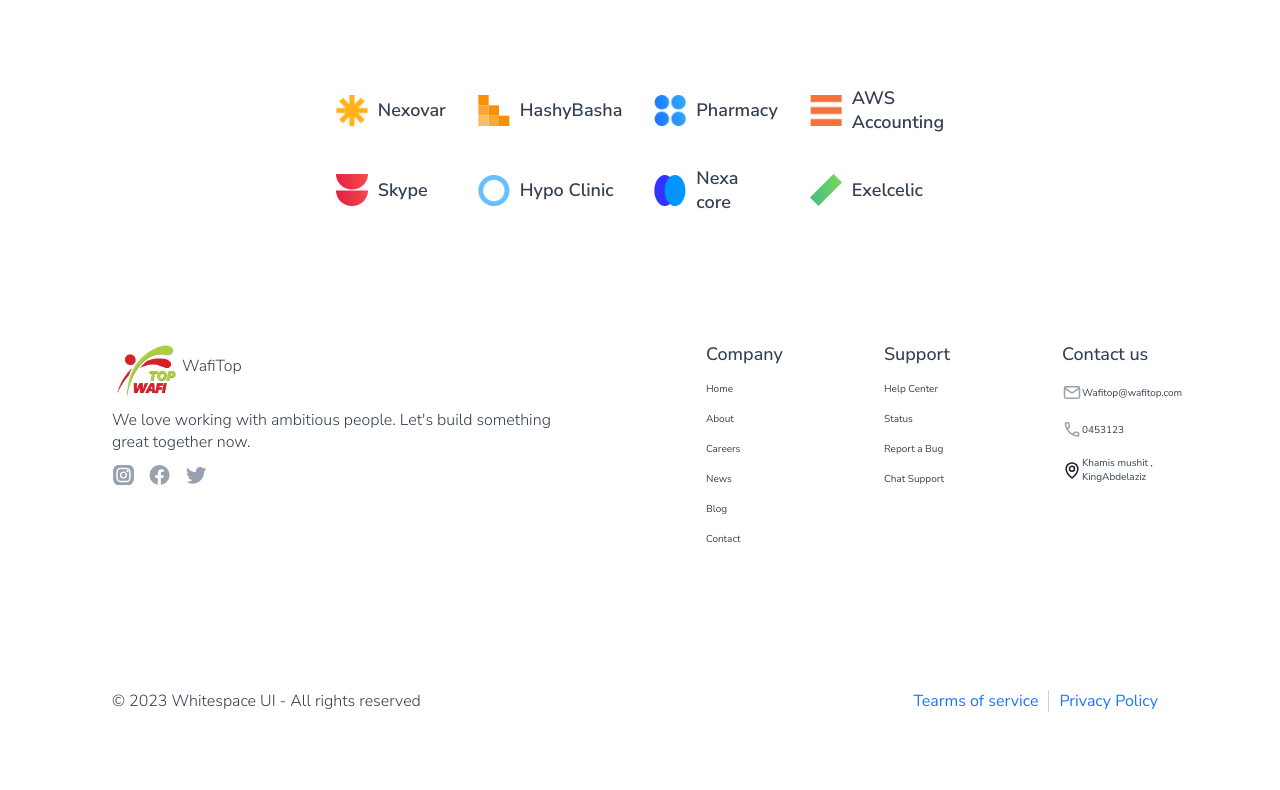
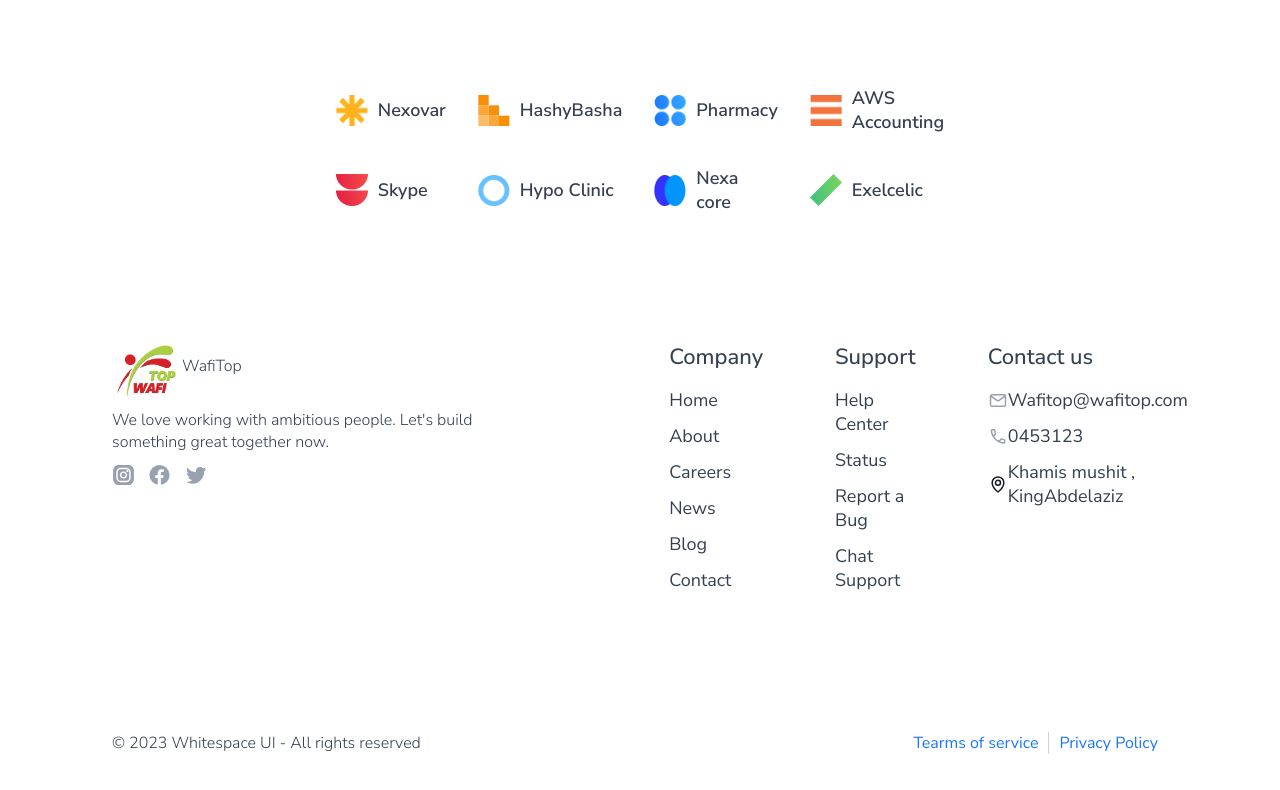
Before and after one commit to AhmedMedhat77/dev-website, a React (Create React App) app: page / in a window 1280 px wide. Shown: the part 3810-4600 px from the top of the page. Built offline with nearby package versions, Linux system fonts and the light colour scheme.

Commit message:
footer fix

```diff
--- a/src/scss/layouts/_footer.scss
+++ b/src/scss/layouts/_footer.scss
@@ -47,12 +47,13 @@
     &__list {
       &-title {
         color: $--color-black-2;
-        font-size: 1.8rem;
+        @include media-prop(font-size, 2.2rem, 1.8rem, 1.8rem);
         font-weight: 500;
         margin-bottom: 1.6rem;
       }
       &-item {
-        margin-bottom: 1.6rem;
+        @include media-prop(font-size, 1.8rem, 1.8rem, 1.8rem);
+        margin-bottom: 1.2rem;
         &-link {
           color: $--color-black-2;
           display: flex;
```
